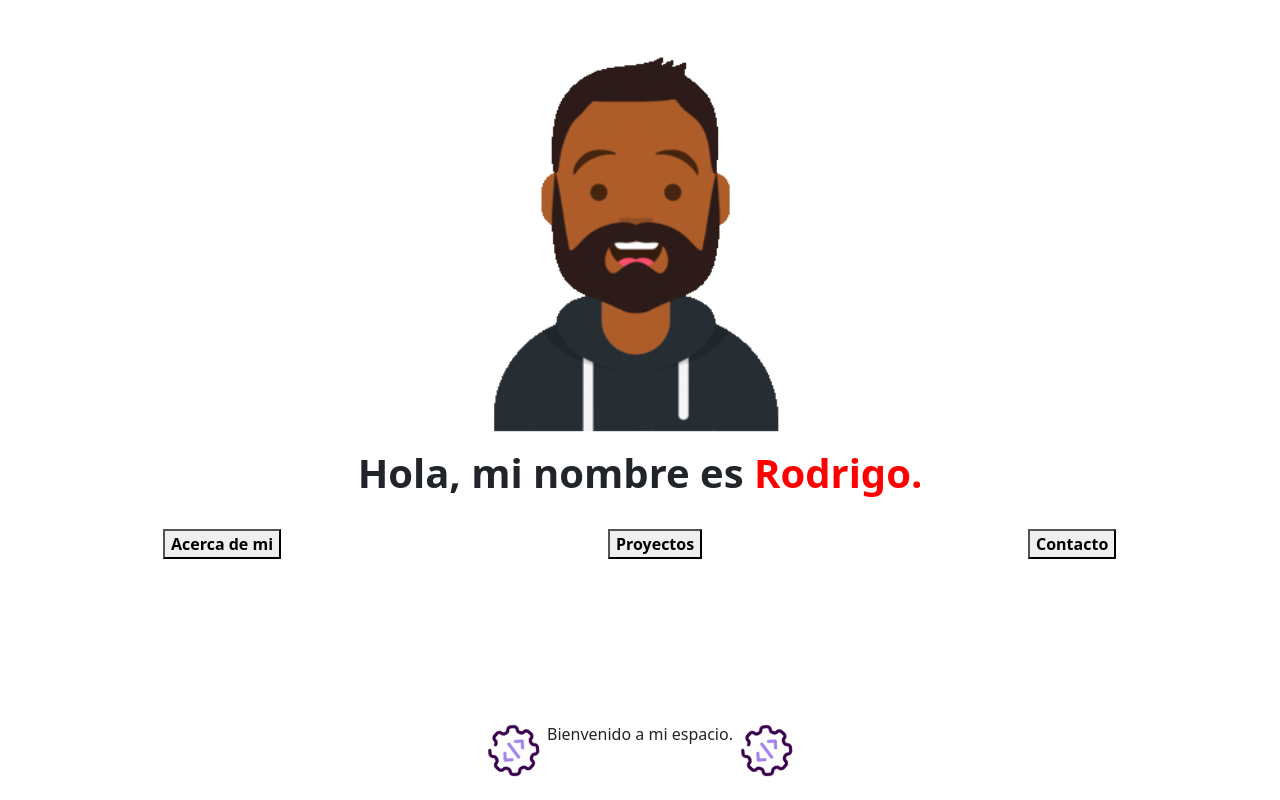
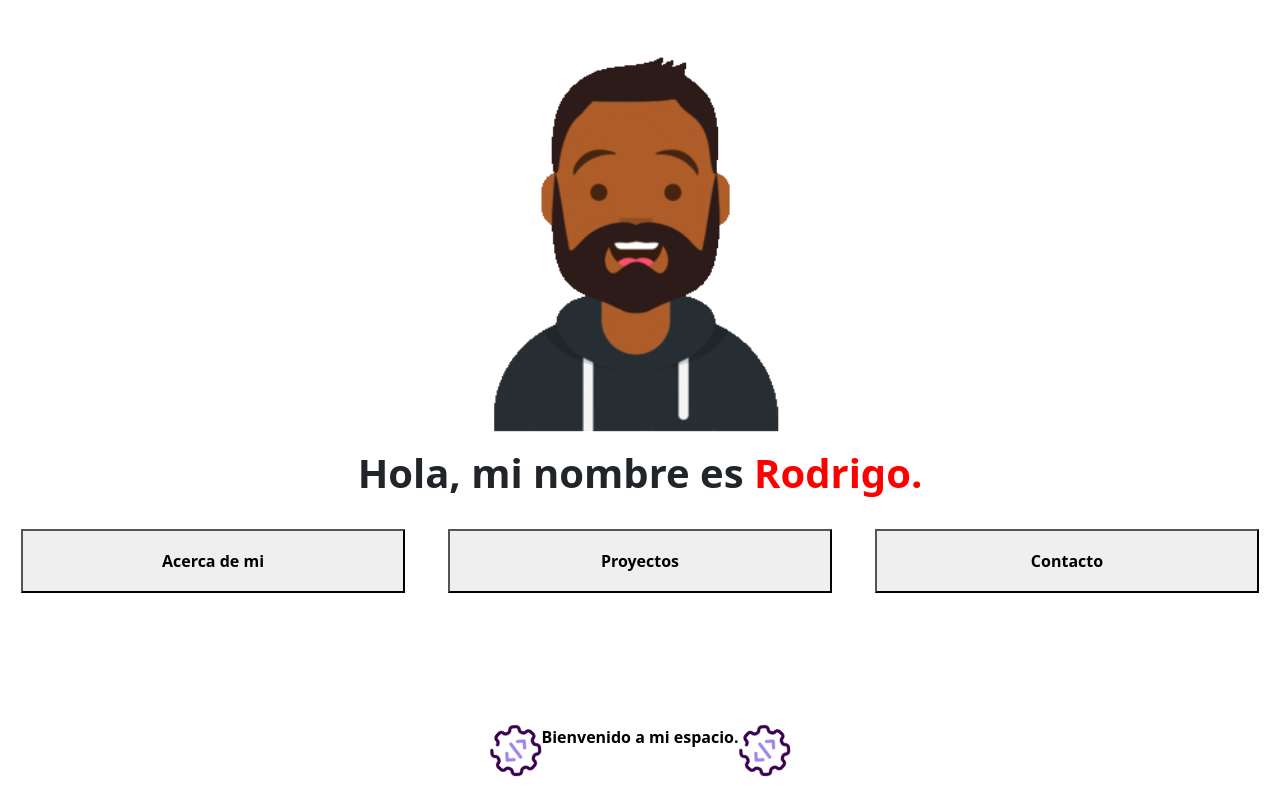
Before and after one commit to RodrigoGutierrezPacheco/RodrigoGutierrezPacheco, a React (Create React App) app: page / in a window 1280 px wide. Built offline with nearby package versions, Linux system fonts and the light colour scheme; no server answers.

Commit message:
modificacion pagina inicio

```diff
--- a/src/pages/HomePage/HomePage.css
+++ b/src/pages/HomePage/HomePage.css
@@ -153,10 +153,20 @@ body{
 		margin-bottom: 1rem;
  }
 
+ .button{
+	width: 30%;
+	height: 8vh;
+ }
+
 	.body{
    margin: 0px;
 	 padding: 0px;
 	 height: 100%;
+	}
+
+	.bienvenido{
+		color: black;
+		font-weight: 700;
 	}
 
 	.png1{
--- a/src/pages/HomePage/HomePage.jsx
+++ b/src/pages/HomePage/HomePage.jsx
@@ -4,6 +4,7 @@ import Swal from 'sweetalert2';
 import { motion } from 'framer-motion';
 import '../HomePage/HomePage.css'
 import 'animate.css';
+import Accordion from 'react-bootstrap/Accordion';
 
 const AnimacionDeEscritura = ({ texto }) => {
   const [textoActual, setTextoActual] = useState(" ");
@@ -42,7 +43,7 @@ function HomePage() {
     Swal.fire({
       html: ' <h1>Acerca de Mi.</h1>' +
         '<div style="height:20rem; text-align:justify; overflow: scroll;">' +
-        ' <p>¡Hola! Mi nombre es Rodrigo Gutierrez Pacheco y soy un apasionado desarrollador web front-end junior. Mi habilidad principal es el desarrollo con HTML, CSS, JavaScript y React.js, además de tener conocimientos en diversas librerías para estilos de CSS.Soy una persona proactiva, creativa y altamente motivada. Me encanta trabajar en equipo y aprender cosas nuevas, siempre estoy buscando maneras de mejorar y crecer profesionalmente. Mi mayor satisfacción es ver los proyectos en los que trabajo cobrar vida y lograr los objetivos que se han propuesto.Me considero un desarrollador detallista y apasionado por las nuevas tecnologías, lo que me permite estar al día en las últimas tendencias y novedades en el mundo del desarrollo web. Además, tengo una gran capacidad de adaptación y resolución de problemas, lo que me permite enfrentar nuevos desafíos con entusiasmo y confianza.</p>' +
+        ' <p>¡Hola! Mi nombre es Rodrigo y soy un apasionado desarrollador web front-end junior. Mi habilidad principal es el desarrollo con HTML, CSS, JavaScript y React.js, además de tener conocimientos en diversas librerías para estilos de CSS.Soy una persona proactiva, creativa y altamente motivada. Me encanta trabajar en equipo y aprender cosas nuevas, siempre estoy buscando maneras de mejorar y crecer profesionalmente. Mi mayor satisfacción es ver los proyectos en los que trabajo cobrar vida y lograr los objetivos que se han propuesto.Me considero un desarrollador detallista y apasionado por las nuevas tecnologías, lo que me permite estar al día en las últimas tendencias y novedades en el mundo del desarrollo web. Además, tengo una gran capacidad de adaptación y resolución de problemas, lo que me permite enfrentar nuevos desafíos con entusiasmo y confianza.</p>' +
         '<h1>Tecnologias</h1>' +
         '<div style="margin-bottom:1rem;">' +
         '<img style="height:4rem" src="images/html.png" alt="" />' +
@@ -100,18 +101,20 @@ function HomePage() {
   return (
 		<div className="body">
 		<img className="avatar animate__animated animate__backInDown" src="images/guiño.gif" alt="" />
-		<h1 className="animate__animated animate__backInUp title">
+		<h1 className=" title">
 			<AnimacionDeEscritura key={"hola"} texto="Hola, mi nombre es Rodrigo." />
 		</h1>
 		<br />
 			<div className="flex2">
-				<motion.button onClick={acerca} whileTap={{scale:1.2}} className="animate__animated animate__bounceInLeft texto1 marginl marginr">Acerca de mi</motion.button>
-				<motion.button onClick={proyectos} whileTap={{scale:1.2}} className="animate__animated animate__zoomIn  texto1 marginl marginr">Proyectos</motion.button>
-				<motion.button onClick={contact} whileTap={{scale:1.2}} className="animate__animated animate__bounceInRight texto1 marginr marginl">Contacto</motion.button>
+				<motion.button onClick={acerca} whileTap={{scale:1.2}} className=" button animate__animated animate__bounceInLeft texto1 marginl marginr">Acerca de mi</motion.button>
+				<motion.button onClick={proyectos} whileTap={{scale:1.2}} className="button animate__animated animate__zoomIn  texto1 marginl marginr">Proyectos</motion.button>
+				<motion.button onClick={contact} whileTap={{scale:1.2}} className="button animate__animated animate__bounceInRight texto1 marginr marginl">Contacto</motion.button>
 			</div>
 			<div className="footer">
 			<motion.img style={{rotate}} src="images/code1.png" className='png1 marginl' alt="" />
-			<h1 className="b">Bienvenido a mi espacio.</h1>
+			<div className='bienvenido'>
+			 <AnimacionDeEscritura key={"hola"} texto="Bienvenido a mi espacio." />
+			</div>
 			<motion.img style={{rotate}} src="images/code1.png" className='png1 marginr' alt="" />
 			</div>
 
```
